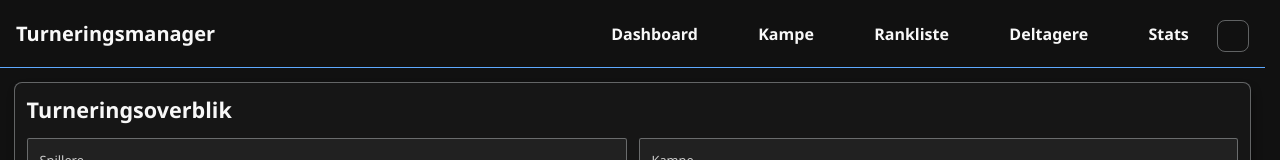
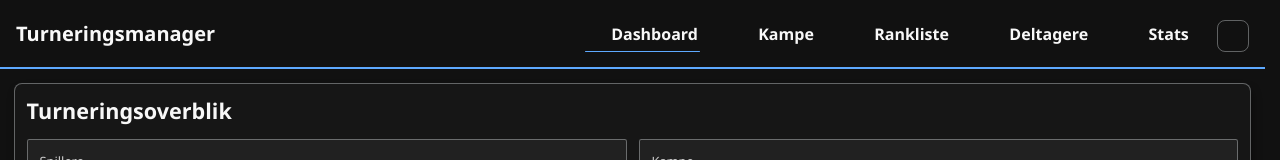
Before and after one commit to aqys/GUI-Projekt, a Vue app in the folder guiprojekt.client/: page / in a window 1280 px wide. Shown: the top 160 px of the page. Built offline with nearby package versions, Linux system fonts and the light colour scheme; no server answers; some icons are missing.

Commit message:
Navbar og light mode update

```diff
--- a/guiprojekt.client/src/App.vue
+++ b/guiprojekt.client/src/App.vue
@@ -68,31 +68,30 @@ function isRouteActive(path: string): boolean {
   return route.path === path
 }
 
-function updateActiveIndicator(): void {
+async function updateActiveIndicator(): Promise<void> {
   const nav = navLinksRef.value
-  if (!nav) {
-    return
-  }
+  if (!nav) return
 
+  await nextTick()
+  requestAnimationFrame(() => {
     const activeLink = nav.querySelector('a.router-link-active') as HTMLElement | null
+
     if (!activeLink) {
-    indicatorStyle.value = {
-      width: '0px',
-      transform: 'translateX(0px)',
-      opacity: '0',
-    }
+      indicatorStyle.value = { ...indicatorStyle.value, opacity: '0' }
       return
     }
 
     const navRect = nav.getBoundingClientRect()
     const linkRect = activeLink.getBoundingClientRect()
-  const indicatorWidth = Math.max(linkRect.width - 20, 0)
+
+    const indicatorWidth = linkRect.width - 20
 
     indicatorStyle.value = {
       width: `${indicatorWidth}px`,
       transform: `translateX(${linkRect.left - navRect.left + 10}px)`,
       opacity: '1',
     }
+  })
 }
 
 watch(
@@ -203,7 +202,7 @@ watch(theme, (v) => applyTheme(v))
   gap: 1rem;
   padding: 0.9rem 1rem;
   background: var(--color-bar);
-  border-bottom: 1px solid var(--color-primary-hover);
+  border-bottom: 2px solid var(--color-primary-hover);
 }
 
 .brand-row {
@@ -254,12 +253,16 @@ watch(theme, (v) => applyTheme(v))
 .nav-active-indicator {
   position: absolute;
   bottom: 0.05rem;
-  height: 2px;
+  height: 1px;
   width: 0;
   border-radius: 99px;
   background: var(--color-primary-hover);
   opacity: 0;
-  transition: transform 0.4s cubic-bezier(0.22, 1, 0.36, 1), width 0.4s cubic-bezier(0.22, 1, 0.36, 1), opacity 0.2s ease;
+  transition:
+    transform 0.4s cubic-bezier(0.22, 1, 0.36, 1),
+    width 0.4s cubic-bezier(0.22, 1, 0.36, 1),
+    opacity 0.2s ease;
+  will-change: transform, width;
   pointer-events: none;
 }
 
--- a/guiprojekt.client/src/components/RanklistTable.vue
+++ b/guiprojekt.client/src/components/RanklistTable.vue
@@ -302,6 +302,7 @@ onMounted(async () => {
     table {
         width: 100%;
         border-collapse: collapse;
+        border: 1px solid var(--color-border);
     }
 
     th, td {
--- a/guiprojekt.client/src/globals.css
+++ b/guiprojekt.client/src/globals.css
@@ -44,9 +44,9 @@
   --color-secondary: #2a6f3a;
 
   --color-bg: #F0F1F2;
-  --color-bar: #e8e9f0;
-  --color-card: #eceef1;
-  --color-card-alt: #f3f6f9;
+  --color-bar: #f2f2f3;
+  --color-card: #b4b4b418;
+  --color-card-alt: #f3f4f5;
   --color-card-hover: #e6eef8;
   --color-card-bar: #f0f3f6;
   --color-border: #1d1d1d80;
@@ -54,8 +54,8 @@
 
   --color-placeholder: #0b1220a1;
 
-  --color-table-bar: #f1f5f9;
-  --color-table: #ffffff;
+  --color-table-bar: #e6e6e6;
+  --color-table: #f3f3f3;
   --color-table-alt: #f8fafc;
   --color-table-hover: #e8eef7;
 
```
Lines whose indentation alone changed are shown as unchanged.
